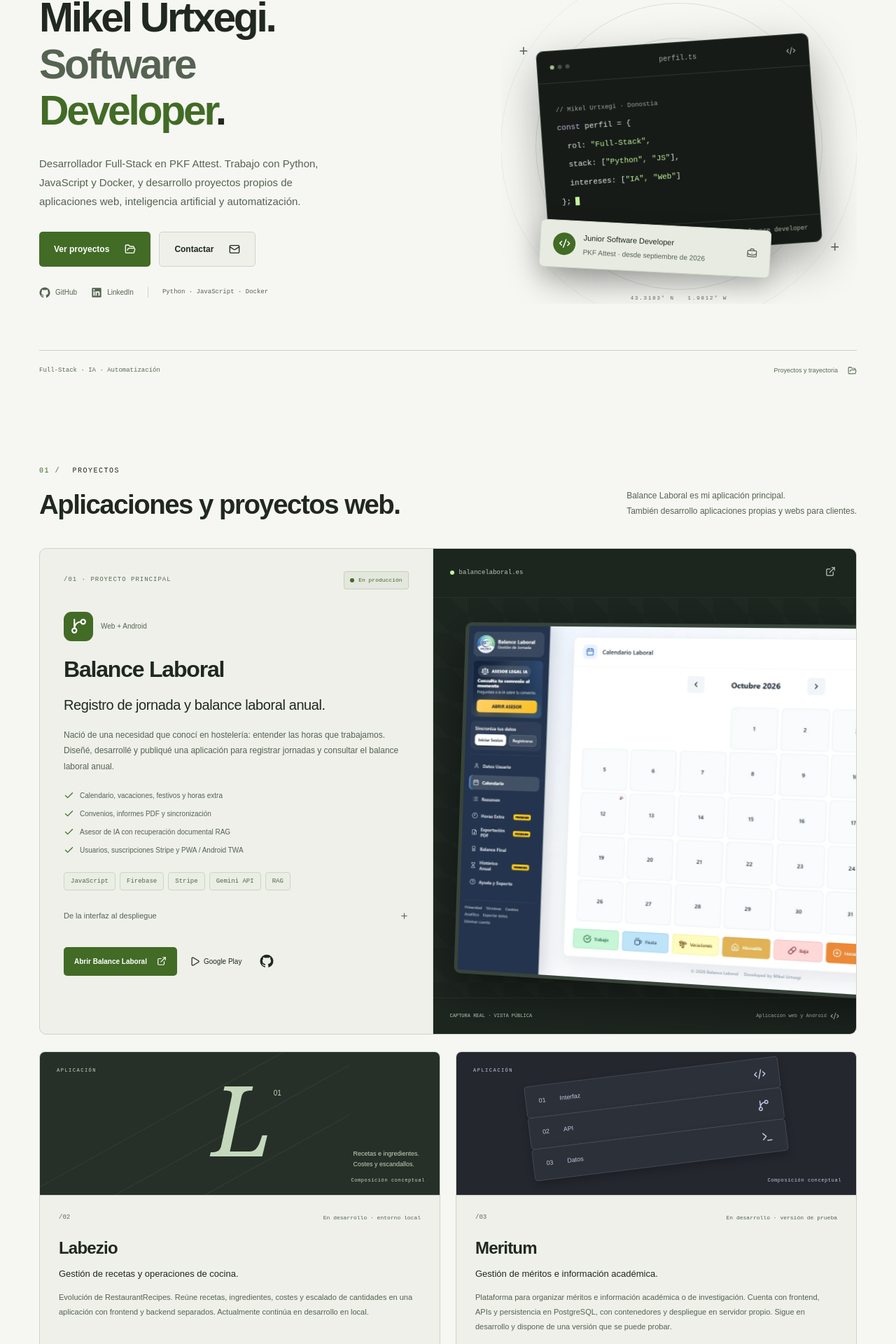
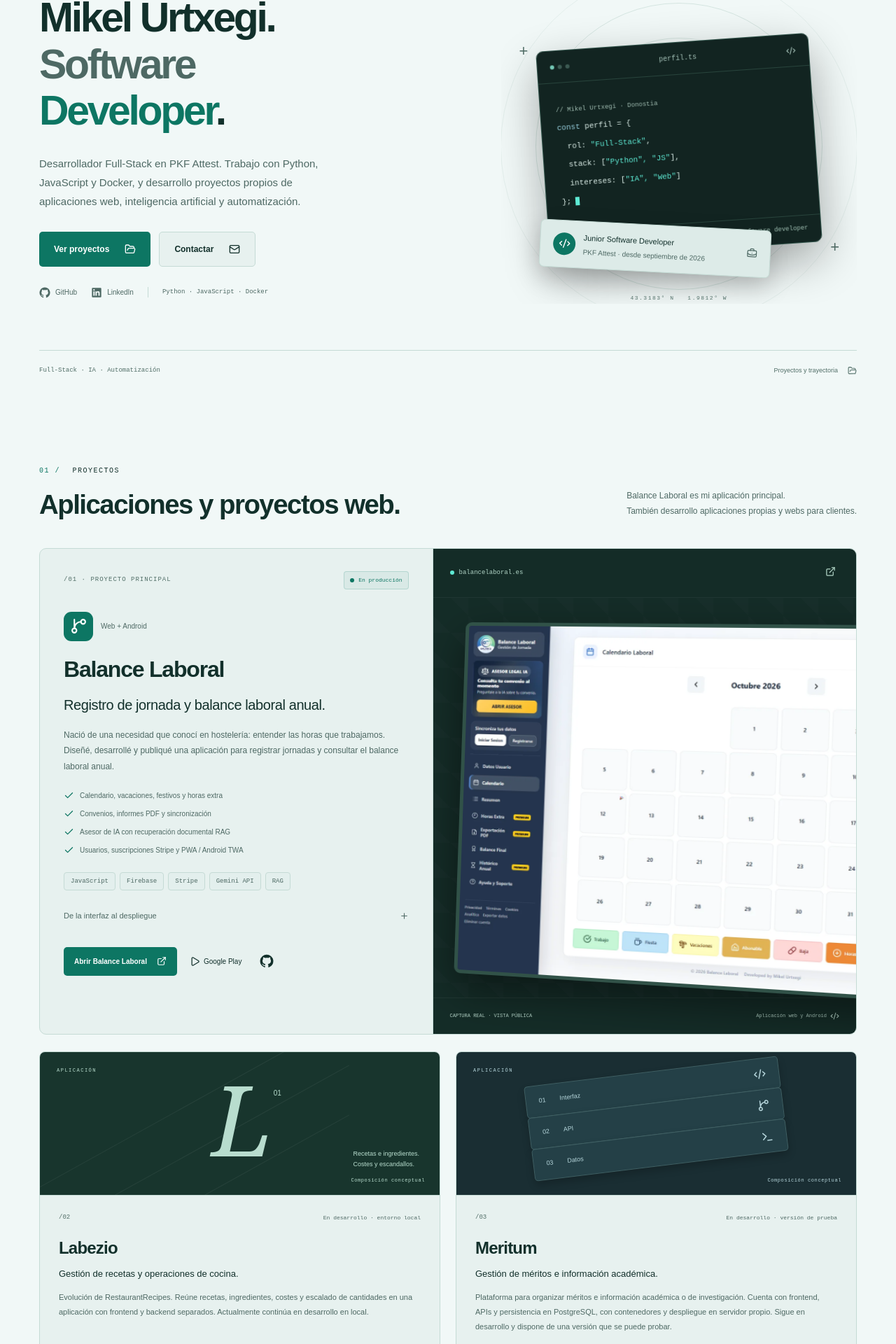
Before and after one commit to Urtxe/portfolio, a React (Vite) app: page / in a window 1280 px wide. Shown: the part 223-2143 px from the top of the page at 70% size. Built offline with nearby package versions, Linux system fonts and the light colour scheme; a web font is replaced by a local one.

Commit message:
Apply mineral turquoise palette across portfolio themes and assets

```diff
--- a/index.html
+++ b/index.html
@@ -11,7 +11,7 @@
       name="description"
       content="Portfolio de Mikel Urtxegi, Junior Software Developer en PKF Attest, Donostia. Información sobre mis proyectos, tecnologías, experiencia y formación."
     />
-    <meta name="theme-color" content="#101211" />
+    <meta name="theme-color" content="#0c1414" />
     <meta name="author" content="Mikel Urtxegi García" />
     <link rel="canonical" href="__SITE_URL__" />
     <meta property="og:type" content="website" />
--- a/src/styles.css
+++ b/src/styles.css
@@ -25,35 +25,35 @@
 
 :root {
   font-family: "DM Sans Variable", sans-serif;
-  color: #ecefeb;
-  background: #101211;
+  color: #e9f4f0;
+  background: #0c1414;
   line-height: 1.5;
   font-synthesis: none;
   text-rendering: optimizeLegibility;
   -webkit-font-smoothing: antialiased;
-  --bg: #101211;
-  --surface: #171a18;
-  --raised: #1c201d;
-  --text: #ecefeb;
-  --muted: #a2aaa3;
-  --dim: #88948b;
-  --border: #2b322d;
-  --accent: #c3f59c;
-  --accent-ink: #15220d;
-  --header: rgba(16, 18, 17, 0.92);
+  --bg: #0c1414;
+  --surface: #152020;
+  --raised: #1b2b29;
+  --text: #e9f4f0;
+  --muted: #a0b6b0;
+  --dim: #89a7a0;
+  --border: #2a403b;
+  --accent: #5eead4;
+  --accent-ink: #08251f;
+  --header: rgba(12, 20, 20, 0.92);
   color-scheme: dark;
 }
 :root[data-theme="light"] {
-  --bg: #f6f7f2;
-  --surface: #eef0e9;
-  --raised: #e7ebe1;
-  --text: #202820;
-  --muted: #566252;
-  --dim: #5b6956;
-  --border: #cdd5c8;
-  --accent: #426b26;
+  --bg: #f1f8f7;
+  --surface: #e7f1ef;
+  --raised: #ddebe8;
+  --text: #12302b;
+  --muted: #4e6964;
+  --dim: #526f68;
+  --border: #c5dbd5;
+  --accent: #0d7663;
   --accent-ink: #fff;
-  --header: rgba(246, 247, 242, 0.94);
+  --header: rgba(241, 248, 247, 0.94);
   color-scheme: light;
   color: var(--text);
   background: var(--bg);
@@ -454,22 +454,22 @@ ul {
 .build-card {
   width: 390px;
   max-width: 88%;
-  background: #171b18;
-  border: 1px solid #3b493b;
+  background: #122421;
+  border: 1px solid #33564d;
   border-radius: 10px;
   box-shadow: 0 24px 65px #0005;
   transform: rotate(-4deg);
-  color: #e2e9df;
+  color: #dceee8;
   animation: enter-card 0.8s ease-out both;
 }
 .build-card-top {
   display: flex;
   justify-content: space-between;
   align-items: center;
-  border-bottom: 1px solid #2c342e;
+  border-bottom: 1px solid #28443c;
   padding: 15px 18px;
   font-size: 10px;
-  color: #a0aba2;
+  color: #a1beb4;
 }
 .build-card-top > span:first-child {
   display: flex;
@@ -478,11 +478,11 @@ ul {
 .build-card-top > span:first-child > span {
   height: 6px;
   width: 6px;
-  background: #465049;
+  background: #3c5a52;
   border-radius: 50%;
 }
 .build-card-top > span:first-child > span:first-child {
-  background: #a6c28d;
+  background: #74c8b5;
 }
 .build-card-content {
   padding: 25px 22px 29px;
@@ -490,14 +490,14 @@ ul {
   line-height: 2.4;
 }
 .code-comment {
-  color: #98a399;
+  color: #9db9ae;
   font-size: 9px;
 }
 .code-purple {
-  color: #c2b4e8;
+  color: #97cedd;
 }
 .code-string {
-  color: #c3f59c;
+  color: #5eead4;
 }
 .code-spacer {
   height: 11px;
@@ -506,16 +506,16 @@ ul {
   width: 6px;
   height: 12px;
   display: inline-block;
-  background: #c3f59c;
+  background: #5eead4;
   vertical-align: middle;
   margin-left: 6px;
 }
 .build-card-footer {
   display: flex;
   justify-content: space-between;
-  border-top: 1px solid #2c342e;
+  border-top: 1px solid #28443c;
   padding: 12px 18px;
-  color: #a5b69e;
+  color: #9ebeb1;
   font-size: 9px;
 }
 .build-card-footer > span {
@@ -524,7 +524,7 @@ ul {
   gap: 6px;
 }
 .build-card .status-dot {
-  background: #c3f59c;
+  background: #5eead4;
 }
 .shipping-label {
   position: absolute;
@@ -768,7 +768,7 @@ ul {
 .featured-media {
   display: flex;
   flex-direction: column;
-  background: #1d251f;
+  background: #142c27;
   border-left: 1px solid var(--border);
   overflow: hidden;
 }
@@ -776,7 +776,7 @@ ul {
   display: flex;
   justify-content: space-between;
   align-items: center;
-  color: #bbc9b8;
+  color: #b0d3c5;
   padding: 20px 24px;
   border-bottom: 1px solid #ffffff0d;
   font-size: 9px;
@@ -788,7 +788,7 @@ ul {
   gap: 7px;
 }
 .media-top .status-dot {
-  background: #c3f59c;
+  background: #5eead4;
 }
 .media-top a {
   padding: 5px;
@@ -813,7 +813,7 @@ ul {
   max-width: none;
   width: 690px;
   height: auto;
-  border: 5px solid #38443a;
+  border: 5px solid #315248;
   border-radius: 9px;
   box-shadow: 0 22px 60px #0007;
   transform: perspective(1400px) rotateY(-9deg) rotateZ(2deg);
@@ -826,7 +826,7 @@ ul {
   gap: 14px;
   padding: 19px 24px;
   font-size: 7px;
-  color: #bac8b7;
+  color: #b2d1c5;
   border-top: 1px solid #ffffff0d;
 }
 .media-caption > span:last-child {
@@ -860,7 +860,7 @@ ul {
   overflow: hidden;
   border-bottom: 1px solid var(--border);
   padding: 22px 26px;
-  color: #c5d8bc;
+  color: #b8ddce;
 }
 .art-label,
 .concept-label {
@@ -881,7 +881,7 @@ ul {
   letter-spacing: 0.6px;
 }
 .art-kitchen {
-  background: #263028;
+  background: #18352d;
 }
 .recipe-art {
   position: absolute;
@@ -928,8 +928,8 @@ ul {
   top: 105%;
 }
 .art-layers {
-  background: #24272e;
-  color: #c2c6df;
+  background: #1a2e33;
+  color: #b5d5db;
 }
 .layers-art {
   position: absolute;
@@ -942,8 +942,8 @@ ul {
   display: flex;
   align-items: center;
   gap: 20px;
-  border: 1px solid #7b81924d;
-  background: #2c3039;
+  border: 1px solid #7da5a34d;
+  background: #244047;
   box-shadow: 0 6px 12px #0003;
   border-radius: 5px;
   padding: 13px 18px;
@@ -955,8 +955,8 @@ ul {
   flex: 1;
 }
 .art-wood {
-  background: #302c26;
-  color: #dbc9ad;
+  background: #20302f;
+  color: #b4d6cd;
 }
 .wood-art {
   display: flex;
@@ -985,8 +985,8 @@ ul {
     ellipse at 90% 0,
     transparent,
     transparent 17px,
-    #d2b88b0c 18px,
-    #d2b88b0c 19px,
+    #8ec7bc0c 18px,
+    #8ec7bc0c 19px,
     transparent 20px
   );
   transform: rotate(-20deg);
@@ -2275,8 +2275,8 @@ ul {
 }
 
 .art-bike {
-  background: #243332;
-  color: #b7d7c8;
+  background: #183935;
+  color: #a4e2d2;
   background-image: repeating-linear-gradient(
     150deg,
     transparent,
```
Also changed, not shown: public/favicon.svg, public/images/social-card.png.
